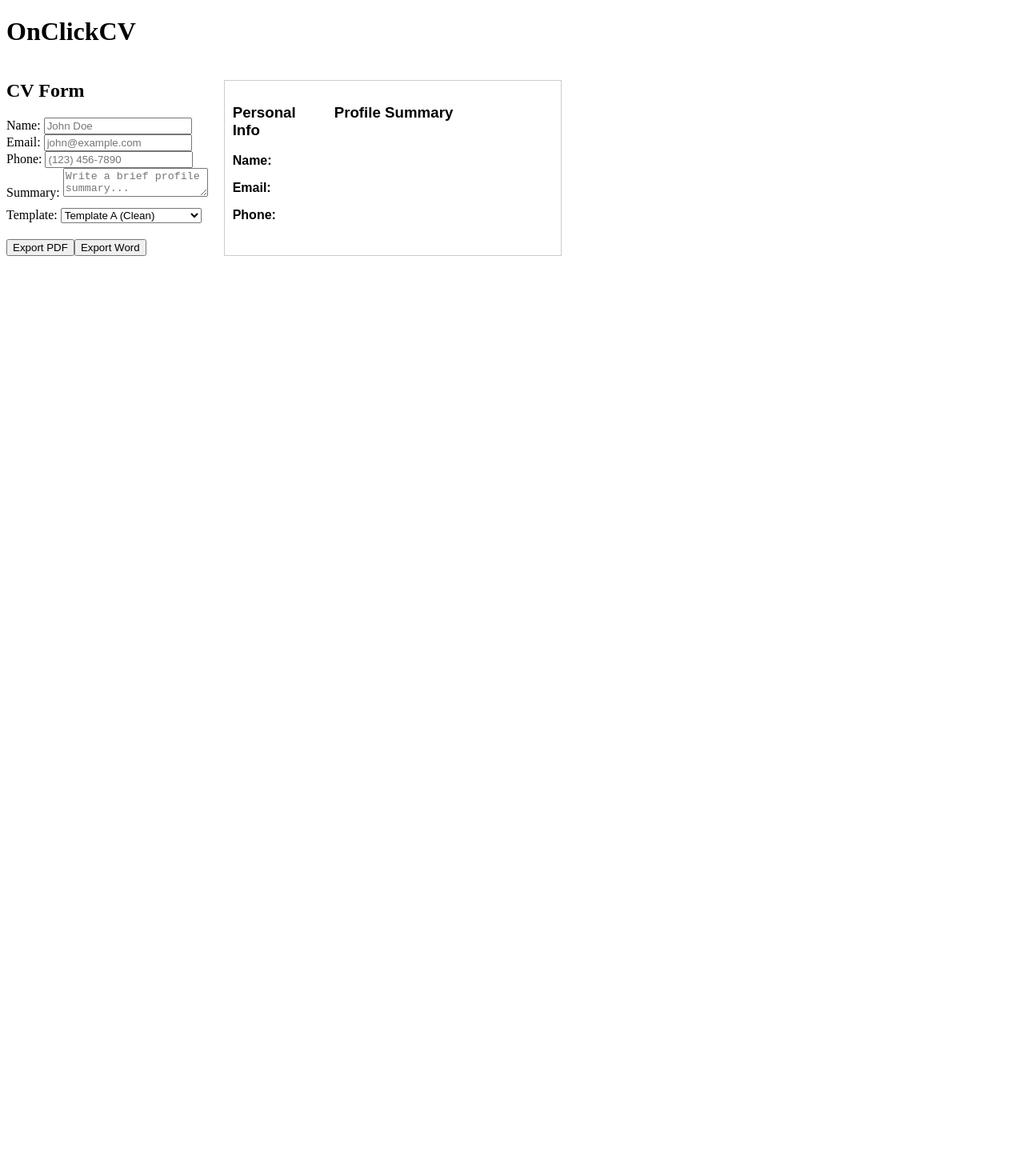
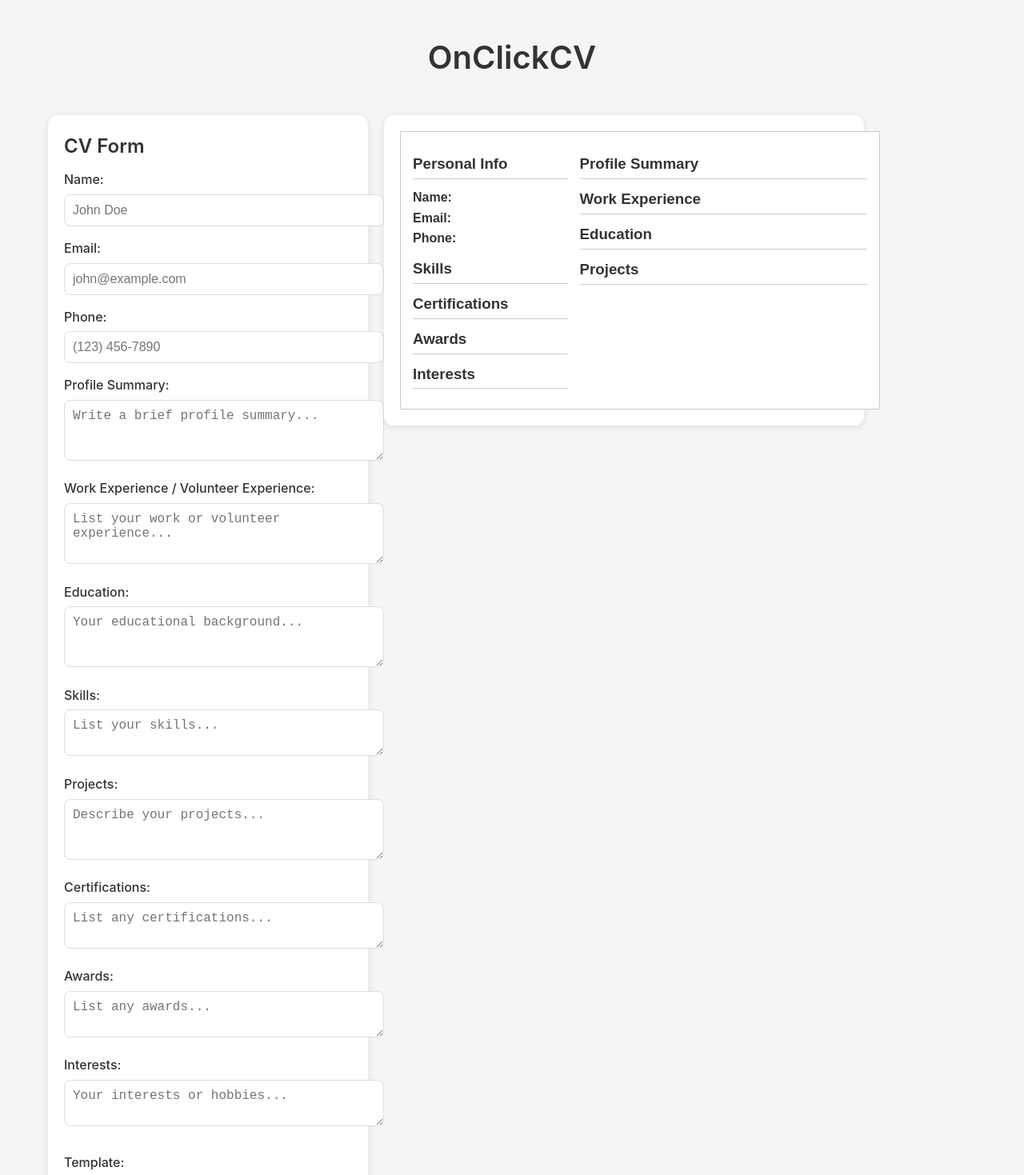
Before and after one commit to Zagitalc/OnClickCV, a React (Create React App) app in the folder client/: page / in a window 1280 px wide. Shown: the top 1469 px of the page at 80% size. Before the commit the page ends 800 px from the top, so only its background shows below. Built offline with nearby package versions, Linux system fonts and the light colour scheme.

Commit message:
modified css style

```diff
--- a/client/src/App.js
+++ b/client/src/App.js
@@ -1,6 +1,7 @@
 import React, { useState } from "react";
 import CVForm from "./components/CVForm";
 import CVPreview from "./components/CVPreview";
+import "./index.css";
 
 function App() {
     // We'll store everything in a single state object for simplicity
@@ -8,21 +9,31 @@ function App() {
         name: "",
         email: "",
         phone: "",
-        summary: ""
+        summary: "",
+        workExperience: "",
+        education: "",
+        skills: "",
+        projects: "",
+        certifications: "",
+        awards: "",
+        interests: ""
         // ... Add other fields as needed
     });
 
     const [template, setTemplate] = useState("A");
 
     return (
-        <div>
-            <h1>OnClickCV</h1>
-            <div style={{ display: "flex", gap: "20px" }}>
-                {/* Left side: Form */}
-                <CVForm cvData={cvData} setCvData={setCvData} template={template} setTemplate={setTemplate} />
-
-                {/* Right side: Real-time Preview */}
-                <CVPreview cvData={cvData} template={template} />
+        <div className="container">
+            <header className="header">
+                <h1>OnClickCV</h1>
+            </header>
+            <div className="main-content">
+                <div className="cv-form-container">
+                    <CVForm cvData={cvData} setCvData={setCvData} template={template} setTemplate={setTemplate} />
+                </div>
+                <div className="cv-preview-container">
+                    <CVPreview cvData={cvData} template={template} />
+                </div>
             </div>
         </div>
     );
--- a/client/src/components/CVForm.js
+++ b/client/src/components/CVForm.js
@@ -61,46 +61,110 @@ const CVForm = ({ cvData, setCvData, template, setTemplate }) => {
     };
 
     return (
-        <div>
+        <div style={{ width: "400px" }}>
             <h2>CV Form</h2>
             <div>
                 <label>Name: </label>
-                <input
-                    name="name"
-                    value={cvData.name}
-                    onChange={handleChange}
-                    placeholder="John Doe"
-                />
+                <input name="name" value={cvData.name} onChange={handleChange} placeholder="John Doe" />
             </div>
             <div>
                 <label>Email: </label>
-                <input
-                    name="email"
-                    value={cvData.email}
-                    onChange={handleChange}
-                    placeholder="john@example.com"
-                />
+                <input name="email" value={cvData.email} onChange={handleChange} placeholder="john@example.com" />
             </div>
             <div>
                 <label>Phone: </label>
-                <input
-                    name="phone"
-                    value={cvData.phone}
-                    onChange={handleChange}
-                    placeholder="(123) 456-7890"
-                />
+                <input name="phone" value={cvData.phone} onChange={handleChange} placeholder="(123) 456-7890" />
             </div>
             <div>
-                <label>Summary: </label>
+                <label>Profile Summary: </label>
                 <textarea
                     name="summary"
                     value={cvData.summary}
                     onChange={handleChange}
                     placeholder="Write a brief profile summary..."
+                    rows={3}
+                    style={{ width: "100%" }}
+                />
+            </div>
+            <div>
+                <label>Work Experience / Volunteer Experience: </label>
+                <textarea
+                    name="workExperience"
+                    value={cvData.workExperience}
+                    onChange={handleChange}
+                    placeholder="List your work or volunteer experience..."
+                    rows={3}
+                    style={{ width: "100%" }}
+                />
+            </div>
+            <div>
+                <label>Education: </label>
+                <textarea
+                    name="education"
+                    value={cvData.education}
+                    onChange={handleChange}
+                    placeholder="Your educational background..."
+                    rows={3}
+                    style={{ width: "100%" }}
+                />
+            </div>
+            <div>
+                <label>Skills: </label>
+                <textarea
+                    name="skills"
+                    value={cvData.skills}
+                    onChange={handleChange}
+                    placeholder="List your skills..."
+                    rows={2}
+                    style={{ width: "100%" }}
+                />
+            </div>
+            <div>
+                <label>Projects: </label>
+                <textarea
+                    name="projects"
+                    value={cvData.projects}
+                    onChange={handleChange}
+                    placeholder="Describe your projects..."
+                    rows={3}
+                    style={{ width: "100%" }}
+                />
+            </div>
+            <div>
+                <label>Certifications: </label>
+                <textarea
+                    name="certifications"
+                    value={cvData.certifications}
+                    onChange={handleChange}
+                    placeholder="List any certifications..."
+                    rows={2}
+                    style={{ width: "100%" }}
+                />
+            </div>
+            <div>
+                <label>Awards: </label>
+                <textarea
+                    name="awards"
+                    value={cvData.awards}
+                    onChange={handleChange}
+                    placeholder="List any awards..."
+                    rows={2}
+                    style={{ width: "100%" }}
+                />
+            </div>
+            <div>
+                <label>Interests: </label>
+                <textarea
+                    name="interests"
+                    value={cvData.interests}
+                    onChange={handleChange}
+                    placeholder="Your interests or hobbies..."
+                    rows={2}
+                    style={{ width: "100%" }}
                 />
             </div>
 
-            {/* Template Switcher */}
+            {/* Template Selector */}
             <div style={{ marginTop: "10px" }}>
                 <label>Template: </label>
                 <select value={template} onChange={handleTemplateChange}>
--- a/client/src/components/CVPreview.js
+++ b/client/src/components/CVPreview.js
@@ -3,20 +3,54 @@ import "./../templates/TemplateA.css";
 import "./../templates/TemplateB.css";
 
 const CVPreview = ({ cvData, template }) => {
-    const { name, email, phone, summary } = cvData;
+    const { name,
+        email,
+        phone,
+        summary,
+        workExperience,
+        education,
+        skills,
+        projects,
+        certifications,
+        awards,
+        interests
+    } = cvData;
 
     return (
         <div className={`preview-container template-${template}`}>
+            {/* Left Column */}
             <div className="left-column">
                 <h3>Personal Info</h3>
                 <p><strong>Name:</strong> {name}</p>
                 <p><strong>Email:</strong> {email}</p>
                 <p><strong>Phone:</strong> {phone}</p>
+
+                <h3>Skills</h3>
+                <p>{skills}</p>
+
+                <h3>Certifications</h3>
+                <p>{certifications}</p>
+
+                <h3>Awards</h3>
+                <p>{awards}</p>
+
+                <h3>Interests</h3>
+                <p>{interests}</p>
             </div>
+
+            {/* Right Column */}
             <div className="right-column">
                 <h3>Profile Summary</h3>
                 <p>{summary}</p>
-                {/* Add sections: Skills, Education, Experience, etc. */}
+
+                <h3>Work Experience</h3>
+                <p>{workExperience}</p>
+
+                <h3>Education</h3>
+                <p>{education}</p>
+
+                <h3>Projects</h3>
+                <p>{projects}</p>
             </div>
         </div>
     );
--- /dev/null
+++ b/client/src/index.css
@@ -0,0 +1,119 @@
+/* Reset some basic elements */
+* {
+    box-sizing: border-box;
+    margin: 0;
+    padding: 0;
+}
+
+/* Global body styling */
+body {
+    font-family: -apple-system, BlinkMacSystemFont, "Segoe UI", Roboto, Helvetica, Arial, sans-serif;
+    background-color: #f5f5f7;
+    color: #333;
+    line-height: 1.6;
+}
+
+/* Main container centering and padding */
+.container {
+    max-width: 1200px;
+    margin: 0 auto;
+    padding: 40px 20px;
+}
+
+/* Header styling */
+.header {
+    text-align: center;
+    margin-bottom: 40px;
+}
+
+.header h1 {
+    font-weight: 600;
+    font-size: 2.5rem;
+    margin-bottom: 10px;
+}
+
+/* Layout for the main content area */
+.main-content {
+    display: flex;
+    gap: 20px;
+    align-items: flex-start;
+}
+
+/* Styling for the CV form and preview containers */
+.cv-form-container,
+.cv-preview-container {
+    background: #fff;
+    padding: 20px;
+    border-radius: 12px;
+    box-shadow: 0 2px 10px rgba(0, 0, 0, 0.1);
+}
+
+/* Specific widths */
+.cv-form-container {
+    width: 400px;
+}
+
+.cv-preview-container {
+    width: 600px;
+}
+
+/* Form input styling */
+input,
+textarea,
+select {
+    width: 100%;
+    padding: 10px;
+    margin-bottom: 15px;
+    font-size: 1rem;
+    border: 1px solid #ddd;
+    border-radius: 8px;
+    outline: none;
+    transition: border-color 0.2s ease;
+}
+
+input:focus,
+textarea:focus,
+select:focus {
+    border-color: #007aff;
+}
+
+/* Button styling */
+button {
+    display: inline-block;
+    background: #007aff;
+    color: #fff;
+    padding: 10px 20px;
+    font-size: 1rem;
+    border: none;
+    border-radius: 8px;
+    cursor: pointer;
+    transition: background 0.2s ease;
+}
+
+button:hover {
+    background: #005bb5;
+}
+
+/* Section titles for the form and preview */
+h2,
+h3 {
+    margin-bottom: 10px;
+    font-weight: 600;
+}
+
+/* Spacing for form labels */
+label {
+    display: block;
+    margin-bottom: 5px;
+    font-weight: 500;
+}
+
+/* Add some margin to textareas for better spacing */
+textarea {
+    resize: vertical;
+}
+
+/* Optional: adjust spacing between sections in the form */
+.form-section {
+    margin-bottom: 20px;
+}
--- a/client/src/templates/TemplateB.css
+++ b/client/src/templates/TemplateB.css
@@ -1,9 +1,8 @@
 .preview-container.template-B {
     display: flex;
-    width: 400px;
+    width: 600px;
     border: 2px solid #007acc;
-    padding: 10px;
-    margin-top: 20px;
+    padding: 15px;
     font-family: "Open Sans", sans-serif;
     background-color: #f9f9f9;
     color: #333;
@@ -13,6 +12,7 @@
     width: 35%;
     background-color: #eff6fc;
     padding: 10px;
+    margin-right: 15px;
 }
 
 .preview-container.template-B .right-column {
@@ -22,4 +22,14 @@
 
 .preview-container.template-B h3 {
     color: #007acc;
+    margin-top: 10px;
+    border-bottom: 1px solid #007acc;
+    padding-bottom: 3px;
 }
+
+/* Example for icons (to be integrated when adding custom icon markup) */
+/*
+  .preview-container.template-B .icon {
+    margin-right: 5px;
+  }
+  */
--- a/client/src/templates/templateA.css
+++ b/client/src/templates/templateA.css
@@ -1,17 +1,23 @@
 .preview-container.template-A {
     display: flex;
-    width: 400px;
+    width: 600px;
     border: 1px solid #ccc;
-    padding: 10px;
-    margin-top: 20px;
+    padding: 15px;
     font-family: Arial, sans-serif;
+    background: #fff;
 }
 
 .preview-container.template-A .left-column {
-    width: 30%;
-    margin-right: 10px;
+    width: 35%;
+    margin-right: 15px;
 }
 
 .preview-container.template-A .right-column {
-    width: 70%;
+    width: 65%;
 }
+
+.preview-container.template-A h3 {
+    margin-top: 10px;
+    border-bottom: 1px solid #ccc;
+    padding-bottom: 3px;
+}
```
Also changed, not shown: 1 other file (tests, documents, lock files or other folders).
